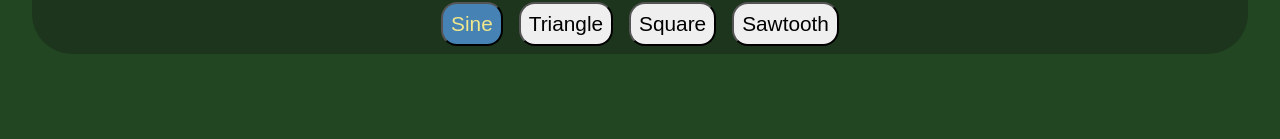
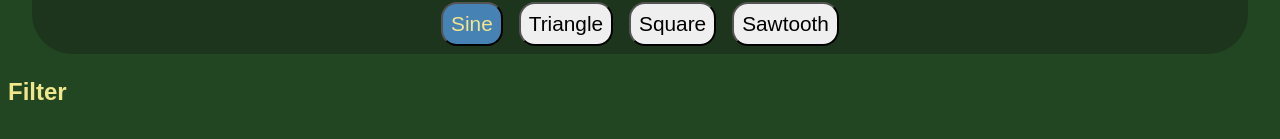
Before and after one commit to avenida714/alec-synth, a React (Vite) app: page / in a window 1280 px wide. Shown: the part 421-560 px from the top of the page. Built offline with nearby package versions, Linux system fonts and the light colour scheme.

Commit message:
added Filter component; imported filter into App; need to pass props

```diff
--- a/src/App.jsx
+++ b/src/App.jsx
@@ -1,7 +1,8 @@
-import "./App.scss";
-import Osc1 from "./components/Osc1";
 import React from "react";
 import { useState } from "react";
+import Osc1 from "./components/Osc1";
+import Filter from "./components/Filter";
+import "./App.scss";
 
 // create our audio context as one instance; our react state will match our web audio current state
 const actx = new AudioContext();
@@ -11,15 +12,23 @@ const out = actx.destination;
 
 //this is our first oscillator. think of it like a string; synthesis vibration
 const osc1 = actx.createOscillator();
+
 // all oscillators need a gain in order to have sound.
 const gain1 = actx.createGain();
+
+//set up the biquad filter
+const filter = actx.createBiquadFilter();
+
+
 //connect our first oscillator to our first gain
 osc1.connect(gain1);
-//connect that gain to the out
-gain1.connect(out);
+//connect the gain to the filter
+gain1.connect(filter);
+//connect the filter to the out
+filter.connect(out);
 
-//start it up
-// osc1.start();
+
+
 
 function App() {
   const [osc1Settings, setOsc1Settings] = useState({
@@ -27,6 +36,14 @@ function App() {
     detune: osc1.detune.value,
     type: osc1.type
   });
+
+  const [filterSettings, setFilterSettings] = useState({
+    frequency: filter.frequency.value,
+    detune: filter.detune.value,
+    Q: filter.Q.value,
+    gain: filter.gain.value,
+    type: filter.type
+  })
 
   const changeOsc1 = (e) => {
     const { value, id } = e.target;
@@ -40,6 +57,12 @@ function App() {
     setOsc1Settings({...osc1Settings, type: id})
   };
 
+  const changeFilter = e => {
+    const {value, id} = e.target;
+    setFilterSettings({...filterSettings, [id]: value});
+    filter[id].value = value;
+  }
+
   //notice with these buttons, you still can't start more than once; this is why Tone.js is important TODO
   return (
     <>
@@ -52,6 +75,10 @@ function App() {
           settings={osc1Settings}
           changeType={osc1Type}
         />
+        <Filter
+        change={changeFilter}
+        settings={filterSettings}
+        />
       </div>
     </>
   );
--- /dev/null
+++ b/src/components/Filter.jsx
@@ -0,0 +1,11 @@
+import React from 'react'
+
+const Filter = () => {
+  return (
+    <div>
+      <h2>Filter</h2>
+    </div>
+  )
+}
+
+export default Filter
```
